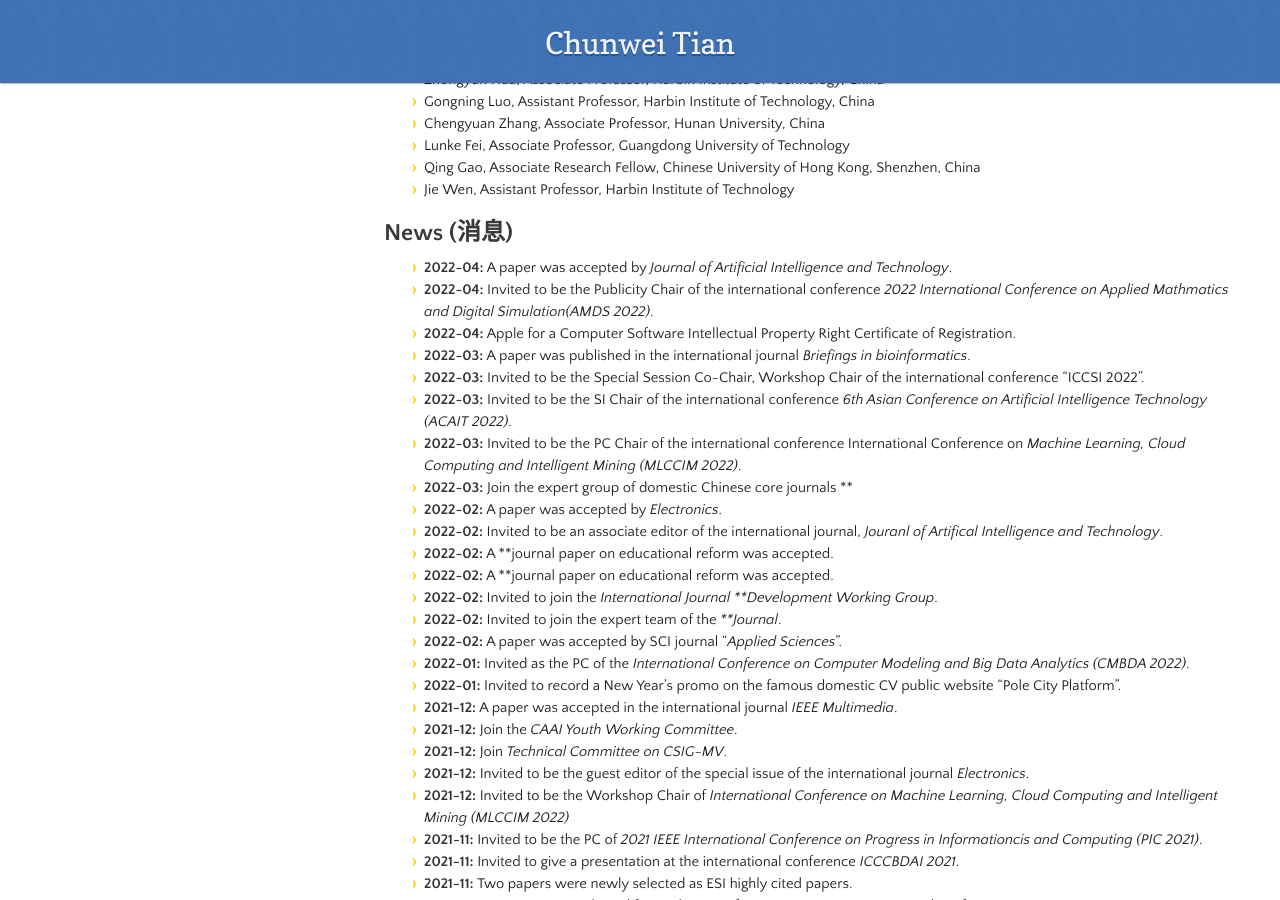
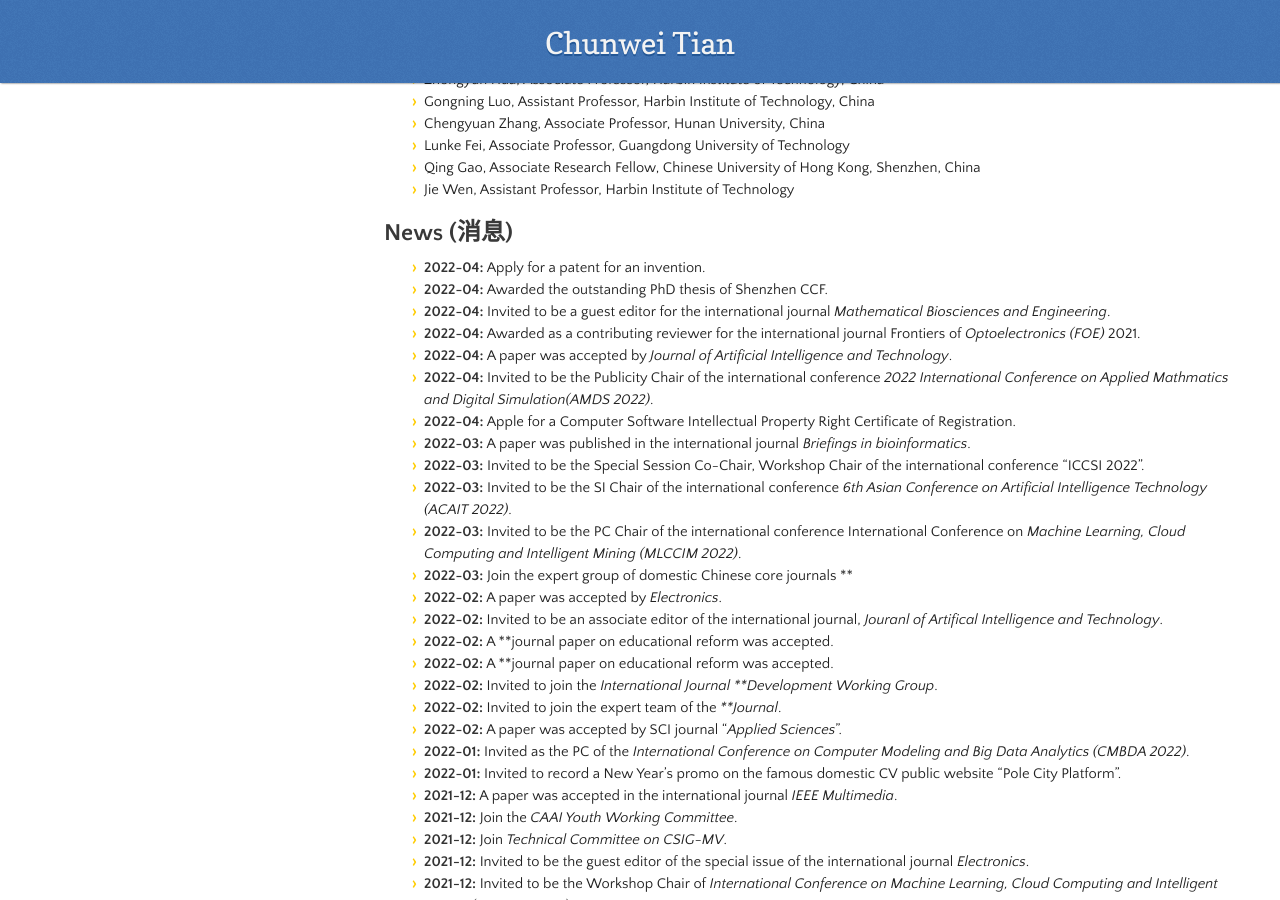
Before and after one commit to hellloxiaotian/hellloxiaotian.github.io, a Jekyll site: the page built from index.md, in a window 1280 px wide and 900 px high, scrolled down 2236 px. Built offline with Jekyll 4.4.1, drawn with Linux system fonts in a browser that asks for light colours; nearby versions of some CDN libraries; our own code applies the rules of GitHub Pages for plain Markdown files; the repository's description, which GitHub fills in, is left out; some of the changed text lies outside the part shown.

Commit message:
Add files via upload

```diff
--- a/index.md
+++ b/index.md
@@ -71,6 +71,10 @@ Major Research Project:  Noise Tolerance Computing and Flexible Low-Level Vision
 
 ## News (消息)
 
+- **2022-04:** Apply for a patent for an invention.
+- **2022-04:** Awarded the outstanding PhD thesis of Shenzhen CCF.
+- **2022-04:** Invited to be a guest editor for the international journal *Mathematical Biosciences and Engineering*.
+- **2022-04:** Awarded as a contributing reviewer for the international journal Frontiers of *Optoelectronics (FOE)* 2021.
 - **2022-04:** A paper was accepted by *Journal of Artificial Intelligence and Technology*.
 - **2022-04:** Invited to be the Publicity Chair of the international conference *2022 International Conference on Applied Mathmatics and Digital Simulation(AMDS 2022)*.
 - **2022-04:** Apple for a Computer Software Intellectual Property Right Certificate of Registration.
@@ -331,6 +335,10 @@ Graduate Course "Cloud Oriented Big Data Technologies" (Spring)
 
 ## Awards (奖励)
 
+
+
+2022 My PhD thesis was awarded as an excellent PhD thesis by Shenzhen CCF.
+
 2022 I am invited to be the Special Session Co-Chair, Workshop Chair of the international conference "ICCSI 2022".
 
 2022 I am invited to be the SI Chair of the international conference *6th Asian Conference on Artificial Intelligence Technology (ACAIT 2022)*.
```
